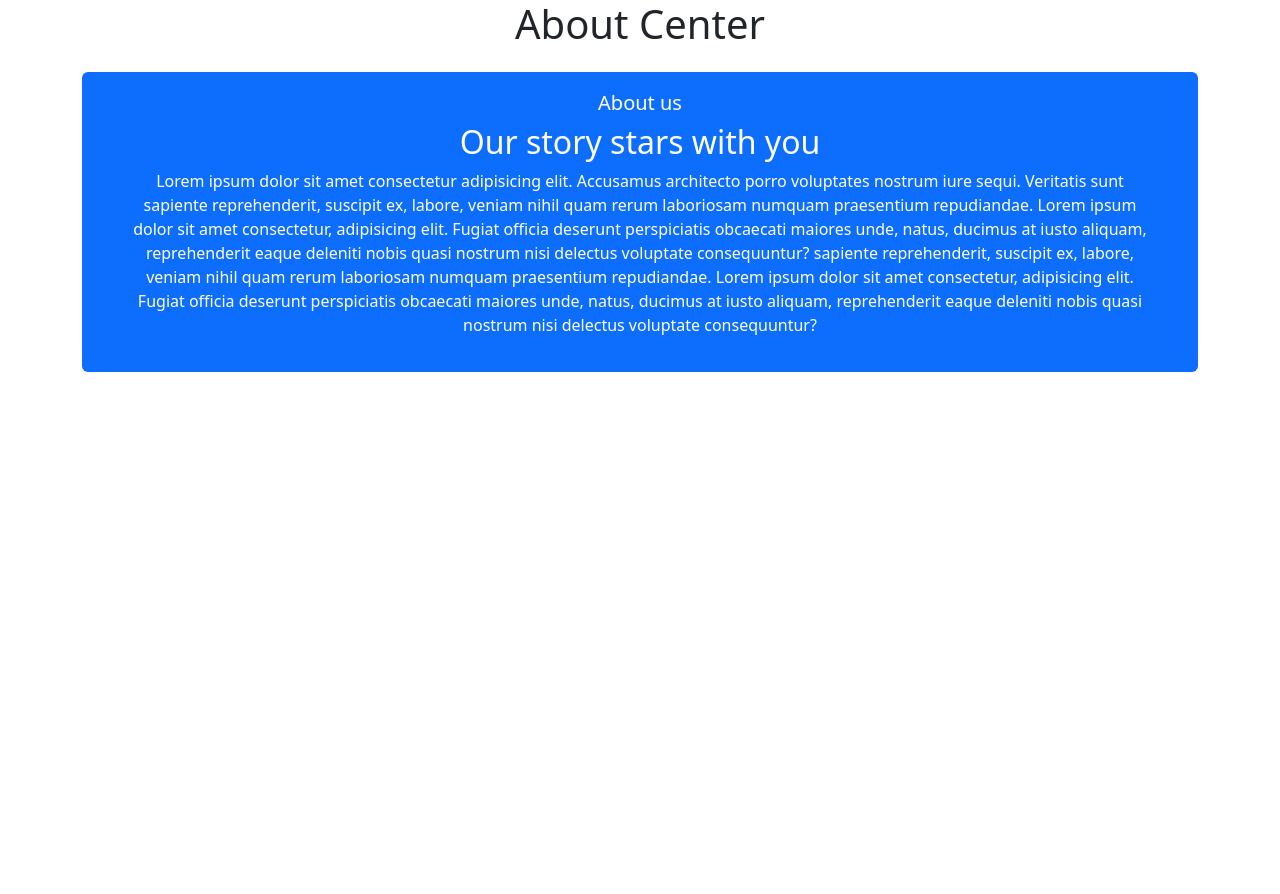
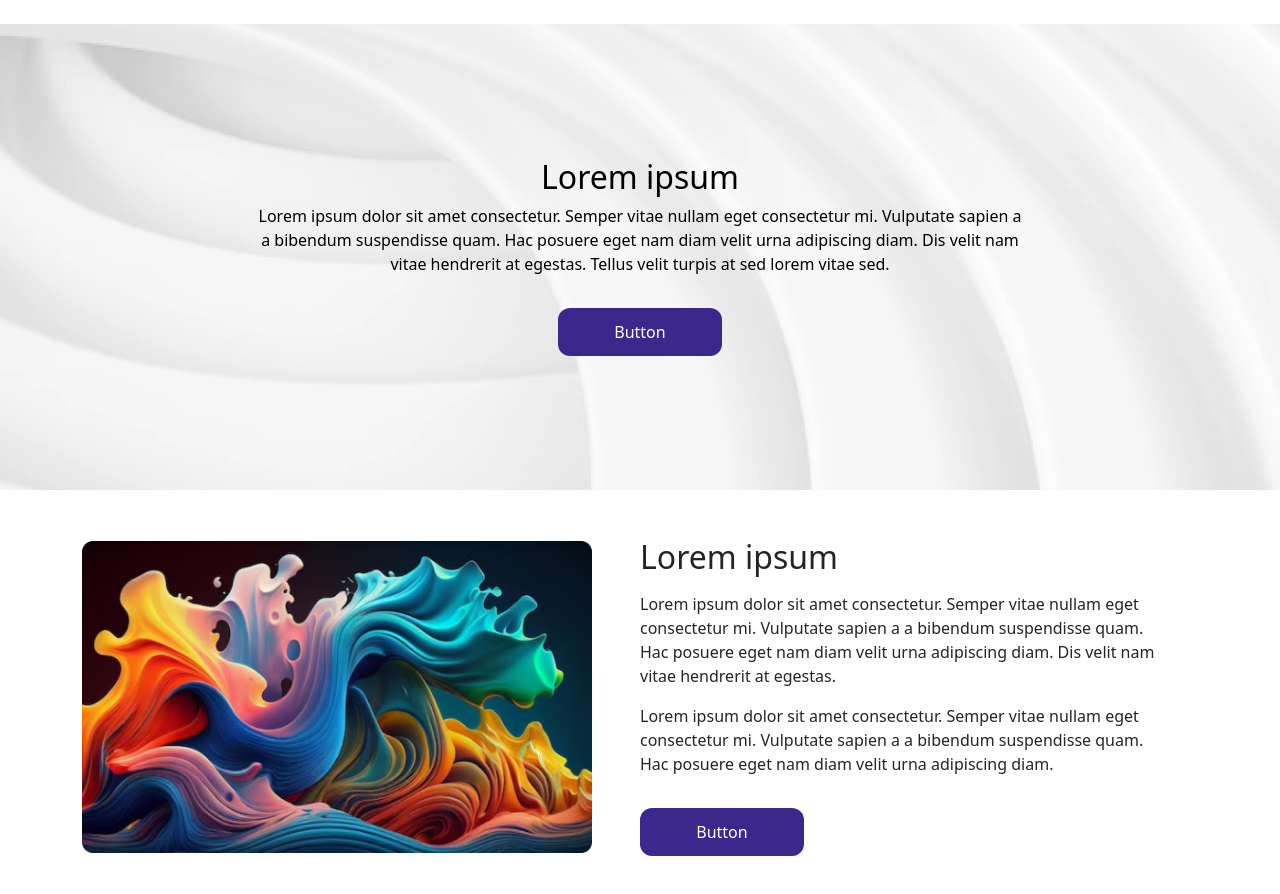
Before and after one commit to neharadialcode/bootstrap-common-components, a React (Create React App) app: page /about in a window 1280 px wide. Shown: the top 894 px of the page. Before the commit the page ends 800 px from the top, so only its background shows below. Built offline with nearby package versions, Linux system fonts and the light colour scheme.

Commit message:
about progress

```diff
--- a/src/App.css
+++ b/src/App.css
@@ -1,3 +1,23 @@
-.about_card{
-  min-height: 300px;
+.about_card {
+  min-height: 466px;
 }
+.header_bg {
+  background-image: url(../src/assets/images/webp/about-img.webp);
+  background-repeat: no-repeat;
+  background-size: cover;
+}
+.about_para {
+  max-width: 800px;
+}
+.common_btn {
+  display: flex;
+  color: white;
+  border: none;
+  width: 164px;
+  height: 48px;
+  padding: 12px 24px;
+  justify-content: center;
+  align-items: center;
+  border-radius: 12px;
+  background: #3C278D;
+}
--- a/src/components/aboutus/AboutCenter.jsx
+++ b/src/components/aboutus/AboutCenter.jsx
@@ -2,28 +2,18 @@ import React from "react";
 
 const AboutCenter = () => {
   return (
-    <div>
-      <h1 className="text-center">About Center</h1>
+    <div className="header_bg">
       <div className="container">
-        <div className="about_card bg-primary rounded-2 mt-4 py-3 d-flex flex-column justify-content-center align-items-center">
-          <h5 className="text-center text-white">About us</h5>
-          <h2 className="text-center text-white"> Our story stars with you</h2>
-          <p className="text-center text-white px-md-5 px-3">
-            Lorem ipsum dolor sit amet consectetur adipisicing elit. Accusamus
-            architecto porro voluptates nostrum iure sequi. Veritatis sunt
-            sapiente reprehenderit, suscipit ex, labore, veniam nihil quam rerum
-            laboriosam numquam praesentium repudiandae. Lorem ipsum dolor sit
-            amet consectetur, adipisicing elit. Fugiat officia deserunt
-            perspiciatis obcaecati maiores unde, natus, ducimus at iusto
-            aliquam, reprehenderit eaque deleniti nobis quasi nostrum nisi
-            delectus voluptate consequuntur?
-            sapiente reprehenderit, suscipit ex, labore, veniam nihil quam rerum
-            laboriosam numquam praesentium repudiandae. Lorem ipsum dolor sit
-            amet consectetur, adipisicing elit. Fugiat officia deserunt
-            perspiciatis obcaecati maiores unde, natus, ducimus at iusto
-            aliquam, reprehenderit eaque deleniti nobis quasi nostrum nisi
-            delectus voluptate consequuntur?
+        <div className="mt-4 about_card  d-flex flex-column justify-content-center align-items-center">
+          <h2 className="text-center text-black">Lorem ipsum</h2>
+          <p className="text-center text-black about_para px-3 fw-normal pb-md-3">
+            Lorem ipsum dolor sit amet consectetur. Semper vitae nullam eget
+            consectetur mi. Vulputate sapien a a bibendum suspendisse quam. Hac
+            posuere eget nam diam velit urna adipiscing diam. Dis velit nam
+            vitae hendrerit at egestas. Tellus velit turpis at sed lorem vitae
+            sed.
           </p>
+          <button className="common_btn">Button</button>
         </div>
       </div>
     </div>
--- /dev/null
+++ b/src/components/aboutus/AboutRowCol.jsx
@@ -0,0 +1,32 @@
+import React from "react";
+import img from "../../assets/images/png/about_wallpaper.png";
+const AboutRowCol = () => {
+  return (
+    <div>
+      <div className="container py-5">
+        <div className="d-flex flex-column flex-lg-row align-items-center">
+          <div className="col-lg-6 pe-lg-5">
+            <img className="w-100" src={img} alt="wallpaper-img" />
+          </div>
+          <div className="col-lg-6 pe-xl-4 pt-4 pt-lg-0">
+            <h2 className="mb-0">Lorem ipsum </h2>
+            <p className="py-3 mb-0">
+              Lorem ipsum dolor sit amet consectetur. Semper vitae nullam eget
+              consectetur mi. Vulputate sapien a a bibendum suspendisse quam.
+              Hac posuere eget nam diam velit urna adipiscing diam. Dis velit
+              nam vitae hendrerit at egestas.
+            </p>
+            <p className="pb-3">
+              Lorem ipsum dolor sit amet consectetur. Semper vitae nullam eget
+              consectetur mi. Vulputate sapien a a bibendum suspendisse quam.
+              Hac posuere eget nam diam velit urna adipiscing diam.{" "}
+            </p>
+            <button className="common_btn">Button</button>
+          </div>
+        </div>
+      </div>
+    </div>
+  );
+};
+
+export default AboutRowCol;
--- a/src/views/AboutUs.jsx
+++ b/src/views/AboutUs.jsx
@@ -1,10 +1,12 @@
 import React from "react";
 import AboutCenter from "../components/aboutus/AboutCenter";
+import AboutRowCol from "../components/aboutus/AboutRowCol";
 
 const AboutUs = () => {
   return (
     <>
       <AboutCenter />
+      <AboutRowCol/>
     </>
   );
 };
```
Also changed, not shown: src/assets/images/png/about_wallpaper.png (added), src/assets/images/webp/about-img.webp (added).
